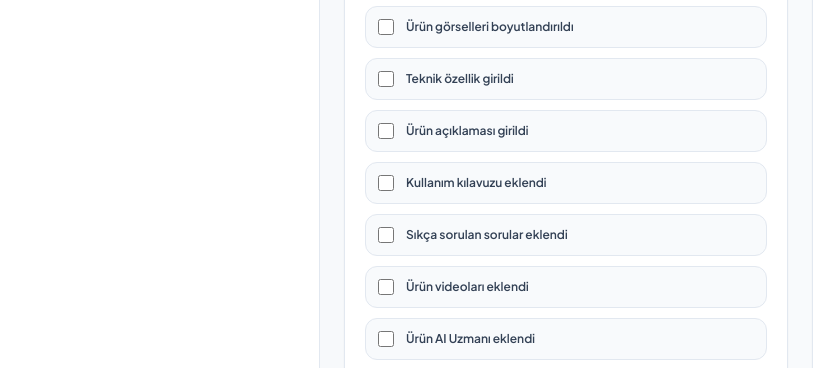
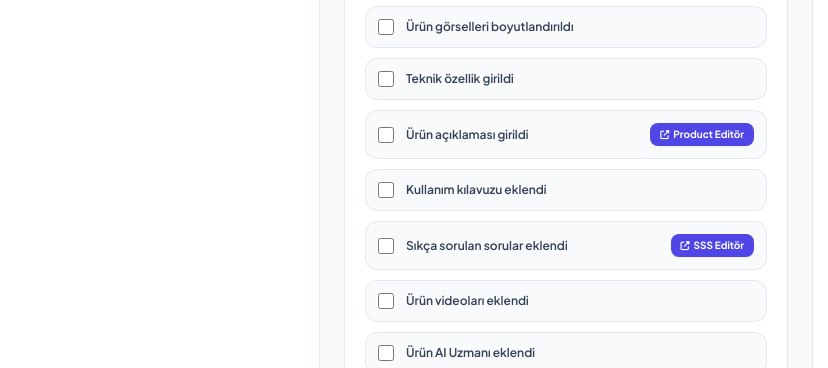
Before and after one commit to rabiayildirim61/fakir-urun-takip, a plain HTML site: page index.html in a window 1280 px wide. Shown: the part 432-800 px from the top of the page, 0-828 px from the left. Drawn offline with nearby package versions, Linux system fonts and the light colour scheme.

Commit message:
index.html

```diff
--- a/index.html
+++ b/index.html
@@ -117,7 +117,7 @@
                     </div>
                 </div>
 
-                <!-- Kaydırma Alanı: Ağaç Yapısı (Üst Adımlar -> Sol T-Soft / Sağ Entegra) -->
+                <!-- Kaydırma Alanı: Ağaç Yapısı -->
                 <div class="flex-1 overflow-y-auto custom-scrollbar p-6 space-y-6">
 
                     <!-- 1. BÖLÜM: ÜST ORTAK AKIŞ -->
@@ -206,17 +206,17 @@
         ];
 
         const tsoftSteps = [
-            "Ürün görselleri boyutlandırıldı",
-            "Teknik özellik girildi",
-            "Ürün açıklaması girildi",
-            "Kullanım kılavuzu eklendi",
-            "Sıkça sorulan sorular eklendi",
-            "Ürün videoları eklendi",
-            "Ürün AI Uzmanı eklendi",
-            "Kategori seçildi",
-            "Yayın durumu aktif edildi",
-            "KDV dahil göster aktif edildi",
-            "Liste aktif edildi"
+            { name: "Ürün görselleri boyutlandırıldı", tool: null },
+            { name: "Teknik özellik girildi", tool: null },
+            { name: "Ürün açıklaması girildi", tool: "Product Editör", url: "https://product-editor2.vercel.app/" },
+            { name: "Kullanım kılavuzu eklendi", tool: null },
+            { name: "Sıkça sorulan sorular eklendi", tool: "SSS Editör", url: "https://sss-nine-coral.vercel.app/" },
+            { name: "Ürün videoları eklendi", tool: null },
+            { name: "Ürün AI Uzmanı eklendi", tool: null },
+            { name: "Kategori seçildi", tool: null },
+            { name: "Yayın durumu aktif edildi", tool: null },
+            { name: "KDV dahil göster aktif edildi", tool: null },
+            { name: "Liste aktif edildi", tool: null }
         ];
 
         const marketplaces = [
@@ -359,13 +359,27 @@
 
             const tsoftContainer = document.getElementById('tsoftContainer');
             tsoftContainer.innerHTML = "";
-            tsoftSteps.forEach((step, idx) => {
+            tsoftSteps.forEach((stepObj, idx) => {
                 const checked = p.tsoft && p.tsoft[idx] ? true : false;
-                const el = document.createElement('label');
-                el.className = `flex items-center space-x-3 p-3 rounded-xl border transition cursor-pointer ${checked ? 'bg-indigo-50/60 border-indigo-200 text-indigo-900' : 'bg-slate-50 border-slate-200 text-slate-700 hover:bg-slate-100/70'}`;
+                const el = document.createElement('div');
+                el.className = `flex items-center justify-between p-3 rounded-xl border transition ${checked ? 'bg-indigo-50/60 border-indigo-200 text-indigo-900' : 'bg-slate-50 border-slate-200 text-slate-700 hover:bg-slate-100/70'}`;
+
+                let toolButtonHtml = '';
+                if (stepObj.tool) {
+                    toolButtonHtml = `
+                        <a href="${stepObj.url}" target="_blank" onclick="event.stopPropagation()" class="bg-indigo-600 hover:bg-indigo-700 text-white text-[10px] font-bold px-2.5 py-1 rounded-lg transition flex items-center space-x-1 shadow-sm">
+                            <i class="fa-solid fa-external-link-alt text-[9px]"></i>
+                            <span>${stepObj.tool}</span>
+                        </a>
+                    `;
+                }
+
                 el.innerHTML = `
-                    <input type="checkbox" ${checked ? 'checked' : ''} onchange="toggleTsoft(${idx})" class="w-4 h-4 text-indigo-600 rounded border-slate-300 focus:ring-indigo-500">
-                    <span class="text-xs font-semibold">${step}</span>
+                    <label class="flex items-center space-x-3 flex-1 cursor-pointer">
+                        <input type="checkbox" ${checked ? 'checked' : ''} onchange="toggleTsoft(${idx})" class="w-4 h-4 text-indigo-600 rounded border-slate-300 focus:ring-indigo-500">
+                        <span class="text-xs font-semibold">${stepObj.name}</span>
+                    </label>
+                    ${toolButtonHtml}
                 `;
                 tsoftContainer.appendChild(el);
             });
```
